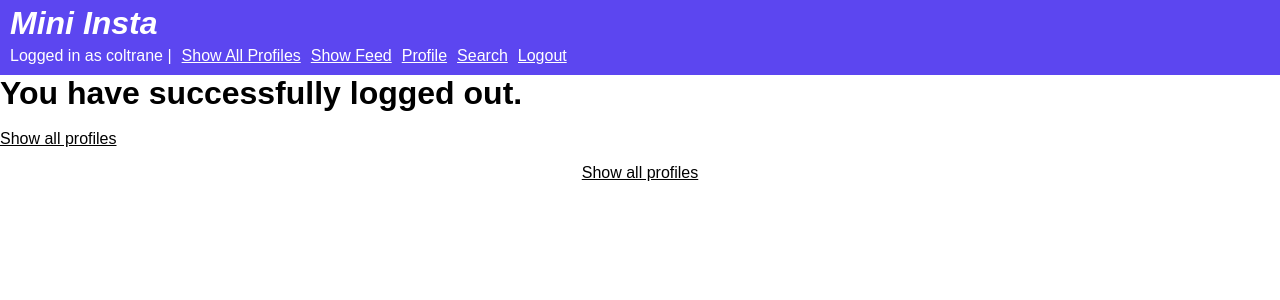
After one commit to coltranebu/cs412, a Django app: page /mini_insta/logout_confirmation/ in a window 1280 px wide. The commit adds this page. Shown: the top 300 px of the page. Run offline with Django 5.2, Linux system fonts and the light colour scheme; a user stored in the database is signed in.

Commit message:
Finished A6 T2. Users can now log in and out

```diff
--- a/mini_insta/templates/mini_insta/base.html
+++ b/mini_insta/templates/mini_insta/base.html
@@ -34,6 +34,19 @@ and stylesheet.
                             Profile</a></li>
                         <li><a href="{% url 'search' %}">
                             Search</a></li>
+                        <li>
+                            <form action="{% url 'logout' %}"
+                                method="POST">
+                                {% csrf_token %}
+                                <input class="logout-button" type="submit"
+                                    value="Logout">
+                                <input type="hidden" name="next"
+                                    value="{% url 'logout_confirmation' %}">
+                            </form>
+                        </li>
+                    {% else %}
+                        <li><a href="{% url 'login' %}">
+                            Login</a></li>
                     {% endif %}
                 </ul>
             </nav>
--- /dev/null
+++ b/mini_insta/templates/mini_insta/logged_out.html
@@ -0,0 +1,16 @@
+<!--
+mini_insta/templates/mini_insta/logged_out.html
+Coltrane Margosian. coltrane@bu.edu. 2026-10-22
+This page displays a logout confirmation page.
+-->
+{% extends 'mini_insta/base.html' %}
+
+{% block content %}
+
+<h1>You have successfully logged out.</h1>
+<br>
+<p>
+    <a href="{% url 'show_all_profiles' %}">Show all profiles</a>
+</p>
+
+{% endblock %}
--- a/mini_insta/urls.py
+++ b/mini_insta/urls.py
@@ -4,6 +4,7 @@
 
 from django.urls import path
 from .views import *
+from django.contrib.auth import views as auth_views
 
 urlpatterns = [
     path('', ProfileListView.as_view(), name="show_all_profiles"),
@@ -18,4 +19,7 @@ urlpatterns = [
     path('profile/feed', ShowFeedView.as_view(), name="show_feed"),
     path('profile/search', SearchView.as_view(), name="search"),
     path('profile/', OwnProfileDetailView.as_view(), name="show_own_profile"),
+    path('login/', auth_views.LoginView.as_view(template_name="mini_insta/login.html"), name="login"),
+    path('logout/', auth_views.LogoutView.as_view(next_page='logout_confirmation'), name="logout"),
+    path('logout_confirmation/', LogoutConfirmationView.as_view(), name="logout_confirmation"),
 ]
--- a/mini_insta/views.py
+++ b/mini_insta/views.py
@@ -4,7 +4,7 @@
 
 from django.shortcuts import render
 from django.views.generic import ListView, DetailView, CreateView, UpdateView,\
-DeleteView
+DeleteView, TemplateView
 from .models import Profile, Post, Photo
 from .forms import CreatePostForm, UpdateProfileForm, UpdatePostForm
 from django.urls import reverse
@@ -283,3 +283,7 @@ class SearchView(MyLoginRequiredMixin, ListView):
         """Return the Posts relevant to a query."""
         query = self.request.GET.get('query')
         return Post.objects.filter(caption__contains=query)
+
+class LogoutConfirmationView(TemplateView):
+    """Define a view which displays a confirmation page upon logout."""
+    template_name = "mini_insta/logged_out.html"
--- a/static/mini_insta/style.css
+++ b/static/mini_insta/style.css
@@ -154,3 +154,15 @@ main {
     border-style: solid;
     border-color: black;
 }
+
+/* Makes logout form submit button look like an ordinary link */
+.logout-button {
+    display: inline;
+    padding: 0;
+    background: none;
+    border: none;
+    color: white;
+    cursor: pointer;
+    font: inherit;
+    text-decoration: underline;
+}
```
Also changed, not shown: mini_insta/templates/mini_insta/login.html (added, +27 -0 lines), db.sqlite3.
